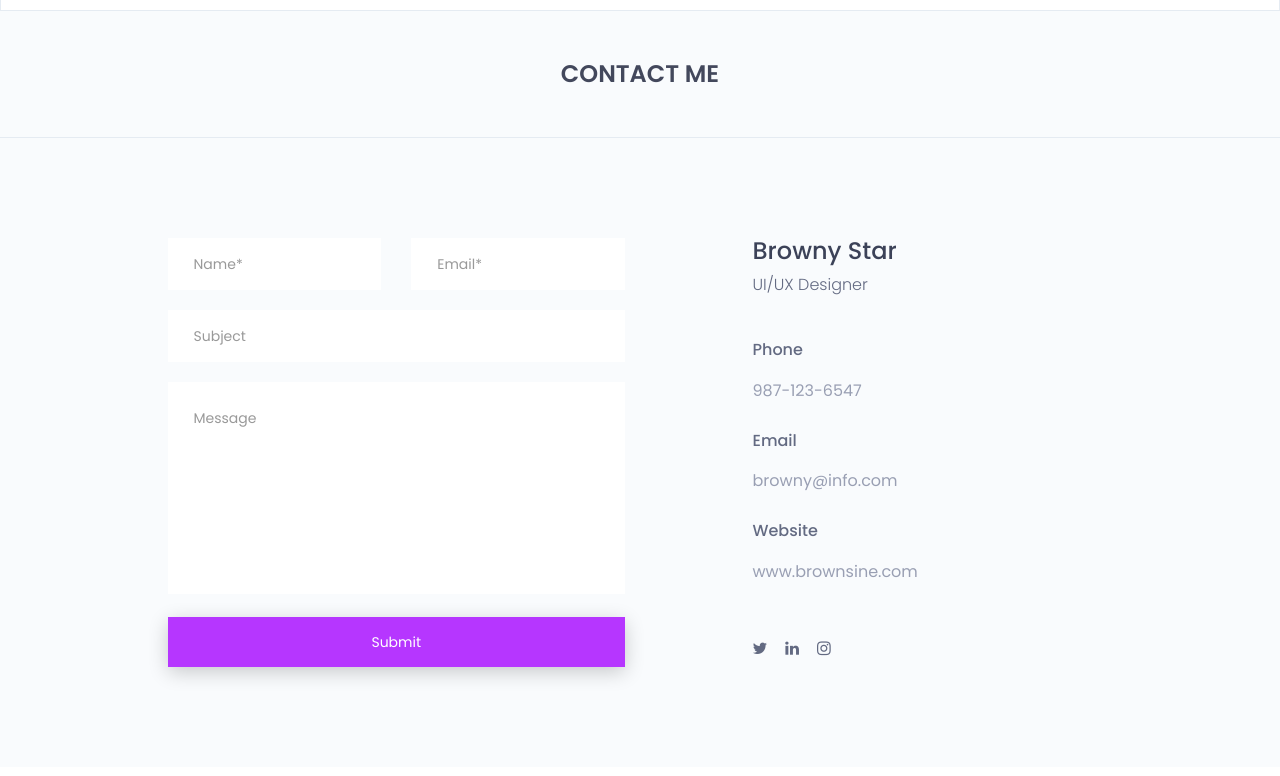
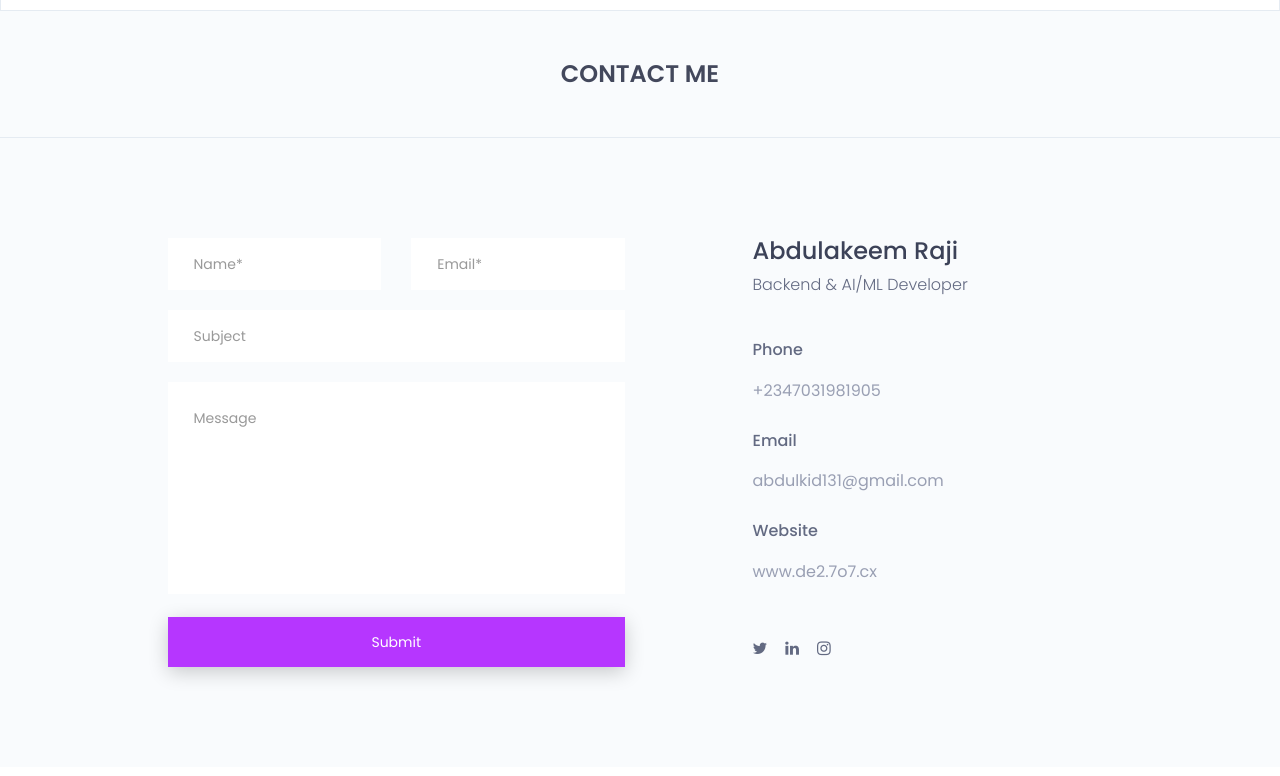
Before and after one commit to Akashii0/Portfolio, a FastAPI app: page / in a window 1280 px wide. Shown: the part 5337-6113 px from the top of the page. Run offline with FastAPI, Linux system fonts and the light colour scheme; some libraries are stand-ins or nearby versions.

Commit message:
updated index.html :))

```diff
--- a/templates/index.html
+++ b/templates/index.html
@@ -589,21 +589,21 @@
 						<div class="single-contact-box">
 							<div class="contact-adress">
 								<div class="contact-add-head">
-									<h3>browny star</h3>
-									<p>uI/uX designer</p>
+									<h3>abdulakeem raji</h3>
+									<p>Backend & AI/ML Developer</p>
 								</div>
 								<div class="contact-add-info">
 									<div class="single-contact-add-info">
 										<h3>phone</h3>
-										<p>987-123-6547</p>
+										<p>+2347031981905</p>
 									</div>
 									<div class="single-contact-add-info">
 										<h3>email</h3>
-										<p>browny@info.com</p>
+										<p>abdulkid131@gmail.com</p>
 									</div>
 									<div class="single-contact-add-info">
 										<h3>website</h3>
-										<p>www.brownsine.com</p>
+										<p>www.de2.7o7.cx</p>
 									</div>
 								</div>
 							</div><!--/.contact-adress-->
```
